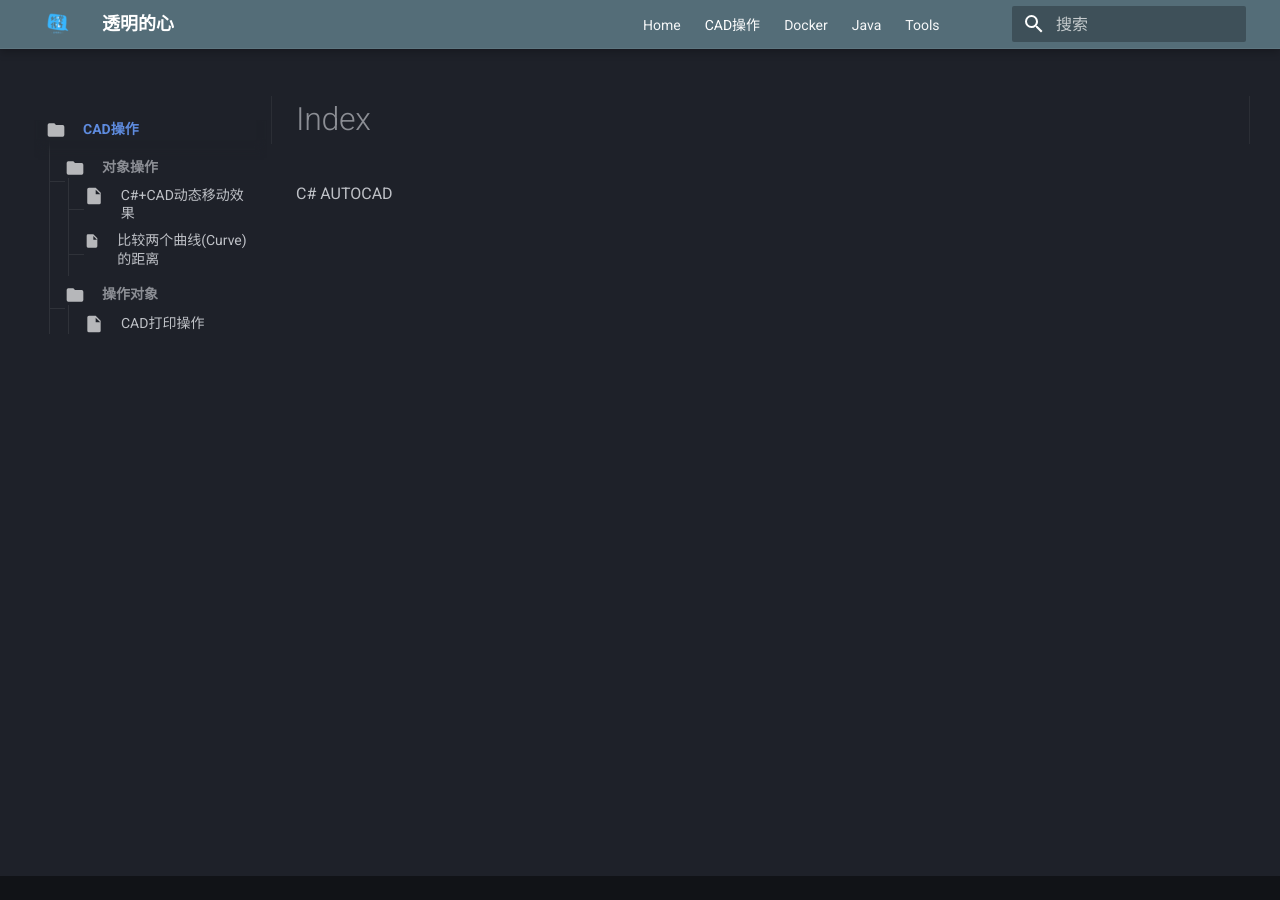
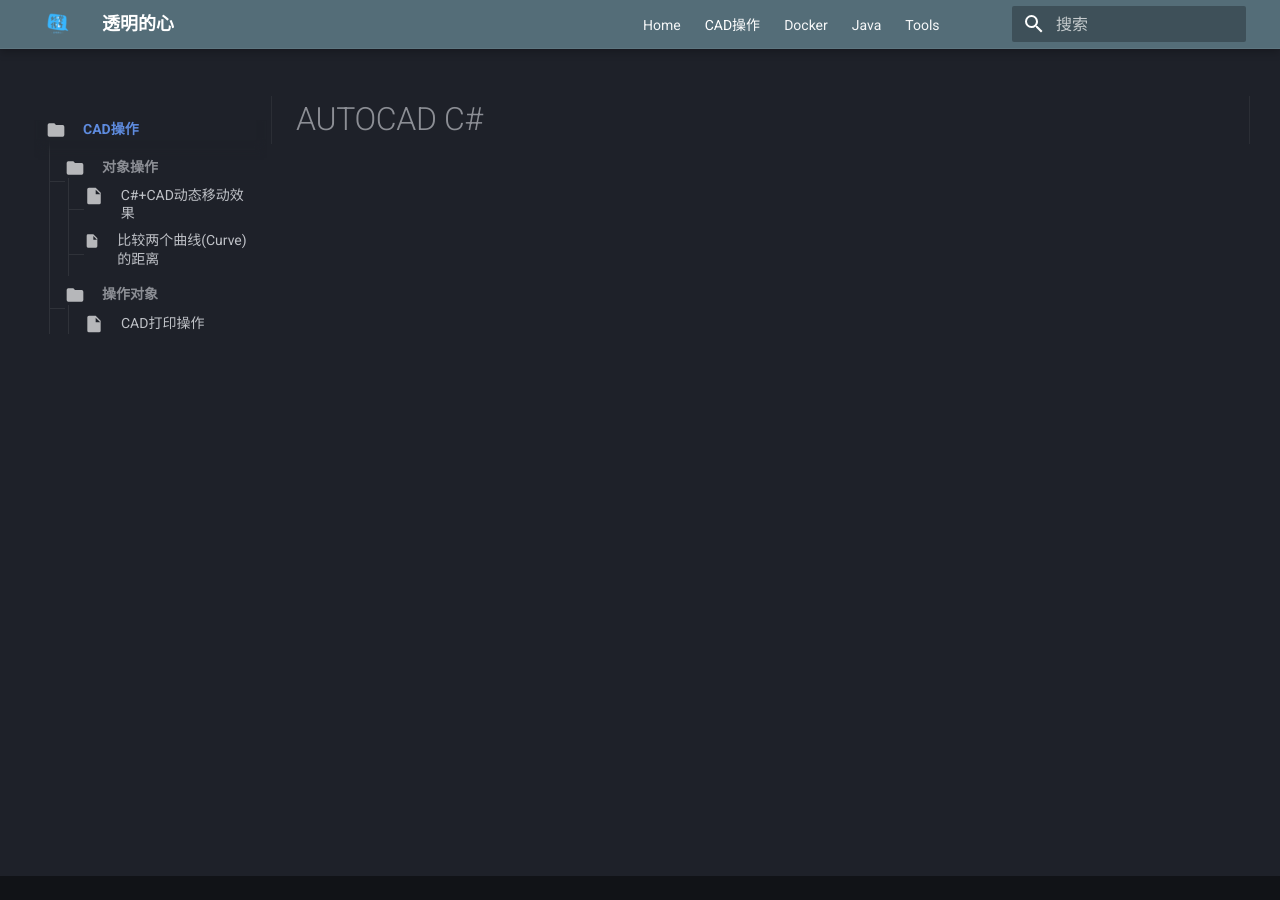
Before and after one commit to wq0713/wq0713.github.io, an MkDocs documentation site: the page built from docs/CAD操作/index.md, in a window 1280 px wide. Built offline with MkDocs 1.6.1 and Material for MkDocs 9.7.7, drawn with Linux system fonts in a browser that asks for light colours.

Commit message:
Update index.md

```diff
--- a/docs/CAD操作/index.md
+++ b/docs/CAD操作/index.md
@@ -1 +1 @@
-C#   AUTOCAD
+#AUTOCAD C#
```
